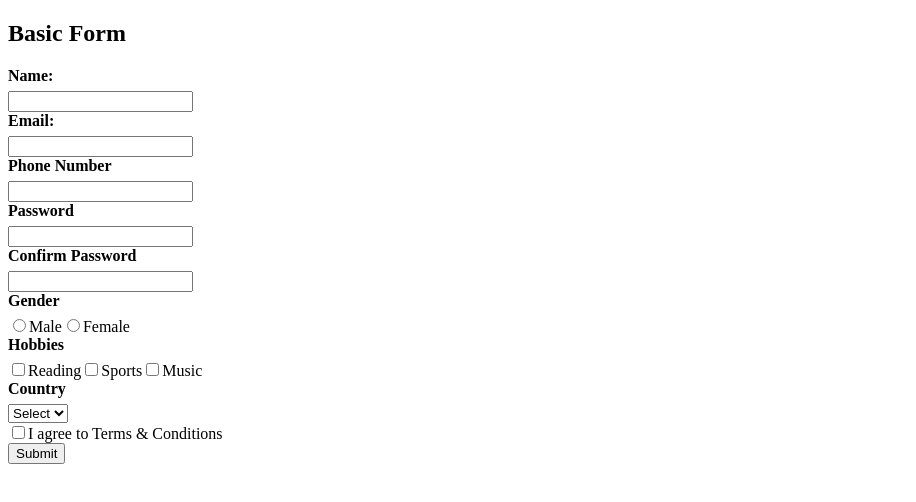
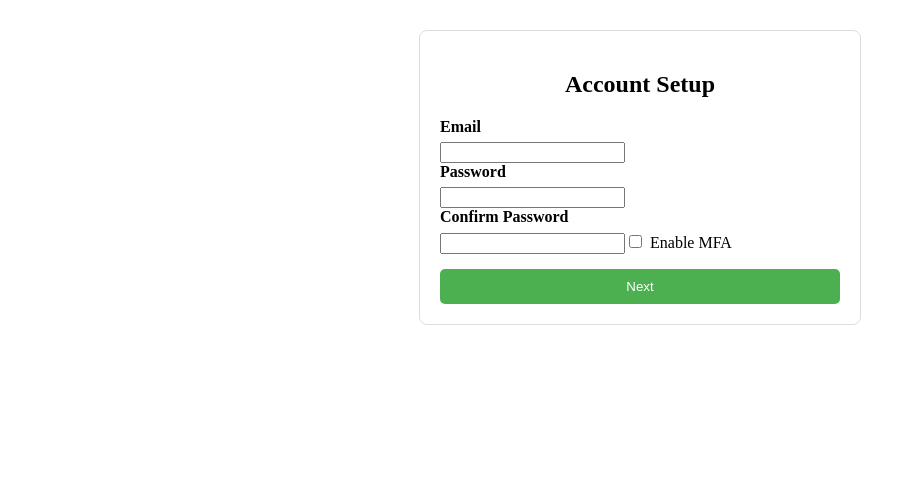
Before and after one commit to Shraddha-2300/invoice-estimate-app, a React (Vite) app: page / in a window 1280 px wide. Shown: the top 502 px of the page, without its empty margins (0-916 px from the left). Built offline with nearby package versions, Linux system fonts and the light colour scheme.

Commit message:
Add Account page with form, state handling, and toast validation

```diff
--- a/src/App.jsx
+++ b/src/App.jsx
@@ -1,9 +1,11 @@
-import UserDetails from "./components/UserDetails";
+import UserData from "./components/UserData";
+import Account from "./pages/Account";
+
 function App() {
 
   return (
     <div>
-    <UserDetails/>
+    <Account/>
     </div>
   );
 }
--- /dev/null
+++ b/src/components/UserData.jsx
@@ -0,0 +1,110 @@
+import React from "react";
+import "../styles/style.css";
+import { ToastContainer, toast } from "react-toastify";
+import "react-toastify/dist/ReactToastify.css";
+
+function UserData() {
+  const printData = (data) => {
+    console.log(data);
+  };
+  const handleSubmit = (e) => {
+    e.preventDefault();
+    const formData = new FormData(e.target);
+    const data = Object.fromEntries(formData.entries());
+
+    const phonePattern = /^[0-9]{10}$/;
+
+    if (!phonePattern.test(data.phone)) {
+      toast.error("Please enter valid 10-digit phone number");
+      return;
+    }
+
+    if (!formData.has("terms")) {
+      toast.error("Please accept Terms & Conditions");
+      return;
+    }
+
+    if (data.password !== data.confirmPassword) {
+      toast.error("Passwords do not match");
+      return;
+    }
+
+    data.terms = formData.has("terms");
+
+    printData(data);
+  };
+  return (
+    <>
+      <form onSubmit={handleSubmit}>
+        <h2>UserDetails</h2>
+        <label className="form-label" htmlFor="name">
+          Name :
+        </label>
+        <input type="text" name="name" />
+
+        <label className="form-label" htmlFor="email">
+          Email :
+        </label>
+        <input type="email" name="email" />
+
+        <label className="form-label" htmlFor="phone">
+          Phone Number :
+        </label>
+        <input id="phone" type="tel" name="name" />
+
+        <label className="form-label" htmlFor="password">
+          Password :
+        </label>
+        <input id="password" type="password" name="password" />
+
+        <label className="form-label" htmlFor="confrim password">
+          Confirm Password :
+        </label>
+        <input id="confirmpassword" type="password" name="confirmpassword" />
+
+        <div>
+          <label className="form-label">Gender</label>
+
+          <input type="radio" id="male" name="gender" value="male" />
+          <label htmlFor="male">Male</label>
+          <input type="radio" id="female" name="gender" value="female" />
+          <label htmlFor="Female">Male</label>
+        </div>
+
+        <div>
+          <label className="form-label">Hobbies</label>
+
+          <input type="checkbox" id="reading" name="hobbies" value="reading" />
+          <label htmlFor="reading">Reading</label>
+
+          <input type="checkbox" id="dancing" name="hobbies" value="dancing" />
+          <label htmlFor="dancing">Dancing</label>
+
+          <input type="checkbox" id="coding" name="hobbies" value="coding" />
+          <label htmlFor="coding">Coding</label>
+        </div>
+
+        <div>
+          <label className="form-label" htmlFor="country">
+            Country
+          </label>
+          <select id="country" name="country">
+            <option value="">Select</option>
+            <option value="india">India</option>
+            <option value="uk">UK</option>
+            <option value="usa">USA</option>
+          </select>
+        </div>
+
+        <div>
+          <input type="checkbox" id="terms" name="terms" />
+          <label htmlFor="terms">I agree to Terms & Conditions</label>
+        </div>
+
+        <button type="submit">Submit</button>
+      </form>
+    </>
+  );
+}
+
+export default UserData;
--- a/src/components/UserDetails.jsx
+++ /dev/null
@@ -1,113 +0,0 @@
-import React from "react";
-import "../styles/style.css";
-import { ToastContainer, toast } from "react-toastify";
-import "react-toastify/dist/ReactToastify.css";
-
-function UserDetails() {
-  const printData = (data) => {
-    console.log(data);
-  };
-  const handleSubmit = (e) => {
-    e.preventDefault();
-
-    const formData = new FormData(e.target);
-    const data = Object.fromEntries(formData.entries());
-
-    const phonePattern = /^[0-9]{10}$/;
-
-    if (!phonePattern.test(data.phone)) {
-      toast.error("Please enter valid 10-digit phone number");
-      return;
-    }
-
-    if (!formData.has("terms")) {
-      toast.error("Please accept Terms & Conditions");
-      return;
-    }
-
-    if (data.password !== data.confirmPassword) {
-      toast.error("Passwords do not match");
-      return;
-    }
-
-    data.terms = formData.has("terms");
-
-    printData(data);
-  };
-  return (
-    <>
-    <form onSubmit={handleSubmit}>
-      <h2>Basic Form</h2>
-
-      <label className="form-label" htmlFor="name">
-        Name:
-      </label>
-      <input type="text" name="name" />
-
-      <label className="form-label" htmlFor="email">
-        Email:
-      </label>
-      <input type="email" name="email" />
-
-      <label className="form-label" htmlFor="phone">
-        Phone Number
-      </label>
-      <input id="phone" type="tel" name="phone" />
-
-      <label className="form-label" htmlFor="password">
-        Password
-      </label>
-      <input id="password" type="password" name="password" />
-
-      <label className="form-label" htmlFor="confirmPassword">
-        Confirm Password
-      </label>
-      <input id="confirmPassword" type="password" name="confirmPassword" />
-
-      <div>
-        <label className="form-label">Gender</label>
-
-        <input type="radio" id="male" name="gender" value="male" />
-        <label htmlFor="male">Male</label>
-        <input type="radio" id="female" name="gender" value="female" />
-        <label htmlFor="female">Female</label>
-      </div>
-
-      <div>
-        <label className="form-label">Hobbies</label>
-
-        <input type="checkbox" id="reading" name="hobbies" value="reading" />
-        <label htmlFor="reading">Reading</label>
-
-        <input type="checkbox" id="sports" name="hobbies" value="sports" />
-        <label htmlFor="sports">Sports</label>
-
-        <input type="checkbox" id="music" name="hobbies" value="music" />
-        <label htmlFor="music">Music</label>
-      </div>
-
-      <div>
-        <label className="form-label" htmlFor="country">
-          Country
-        </label>
-        <select id="country" name="country">
-          <option value="">Select</option>
-          <option value="india">India</option>
-          <option value="usa">USA</option>
-          <option value="uk">UK</option>
-        </select>
-      </div>
-
-      <div>
-        <input type="checkbox" id="terms" name="terms" />
-        <label htmlFor="terms">I agree to Terms & Conditions</label>
-      </div>
-
-      <button type="submit">Submit</button>
-    </form>
-    <ToastContainer/>
-    </>
-  );
-}
-
-export default UserDetails;
--- /dev/null
+++ b/src/pages/Account.jsx
@@ -0,0 +1,109 @@
+import React, { useState } from "react";
+import "../styles/style.css";
+import { ToastContainer, toast } from "react-toastify";
+import "react-toastify/dist/ReactToastify.css";
+
+function Account() {
+  const [form, setForm] = useState({
+    email: "",
+    password: "",
+    confirmPassword: "",
+    mfaEnabled: false,
+    phoneNumber: "",
+  });
+  const handleChange = (e) => {
+    const { name, value, type, checked } = e.target;
+
+    setForm({
+      ...form,
+      [name]: type === "checkbox" ? checked : value,
+    });
+  };
+
+  const handleSubmit = (e) => {
+    e.preventDefault();
+
+    if (form.password !== form.confirmPassword) {
+      toast.error("Passwords do not match ");
+      return;
+    }
+
+    if (form.mfaEnabled && !form.phoneNumber) {
+      toast.error("Phone number required ");
+      return;
+    }
+      console.log(form);
+  };
+
+
+  return (
+    <>
+      <form onSubmit={handleSubmit}>
+        <h2>Account Setup</h2>
+
+        <label className="form-label" htmlFor="email">
+          Email
+        </label>
+        <input
+          id="email"
+          type="email"
+          name="email"
+          value={form.email}
+          onChange={handleChange}
+        />
+
+        <label className="form-label" htmlFor="password">
+          Password
+        </label>
+        <input
+          id="password"
+          type="password"
+          name="password"
+          value={form.password}
+          onChange={handleChange}
+        />
+
+        <label className="form-label" htmlFor="confirmPassword">
+          Confirm Password
+        </label>
+        <input
+          id="confirmPassword"
+          type="password"
+          name="confirmPassword"
+          value={form.confirmPassword}
+          onChange={handleChange}
+        />
+
+        <input
+          type="checkbox"
+          id="mfaEnabled"
+          name="mfaEnabled"
+          checked={form.mfaEnabled}
+          onChange={handleChange}
+        />
+        <label htmlFor="mfaEnabled">Enable MFA</label>
+
+        {form.mfaEnabled && (
+          <div className="form-group">
+            <label className="form-label" htmlFor="phoneNumber">
+              Phone Number
+            </label>
+            <input
+              id="phoneNumber"
+              type="text"
+              name="phoneNumber"
+              value={form.phoneNumber}
+              onChange={handleChange}
+            />
+          </div>
+        )}
+
+        <button type="submit">Next</button>
+      </form>
+
+      <ToastContainer />
+    </>
+  );
+}
+
+export default Account;
--- a/src/styles/style.css
+++ b/src/styles/style.css
@@ -4,3 +4,37 @@
   font-weight: 600;
   margin-bottom: 6px;
 }
+
+form {
+  max-width: 400px;
+  margin: 30px auto;
+  padding: 20px;
+  border: 1px solid #ddd;
+  border-radius: 8px;
+  background-color: #fff;
+}
+
+h2 {
+  text-align: center;
+  margin-bottom: 20px;
+}
+
+input[type="checkbox"] {
+  width: auto;
+  margin-right: 8px;
+}
+
+button {
+  width: 100%;
+  padding: 10px;
+  background-color: #4CAF50;
+  color: white;
+  border: none;
+  border-radius: 5px;
+  cursor: pointer;
+  margin-top: 15px;
+}
+
+button:hover {
+  background-color: #45a049;
+}
```
